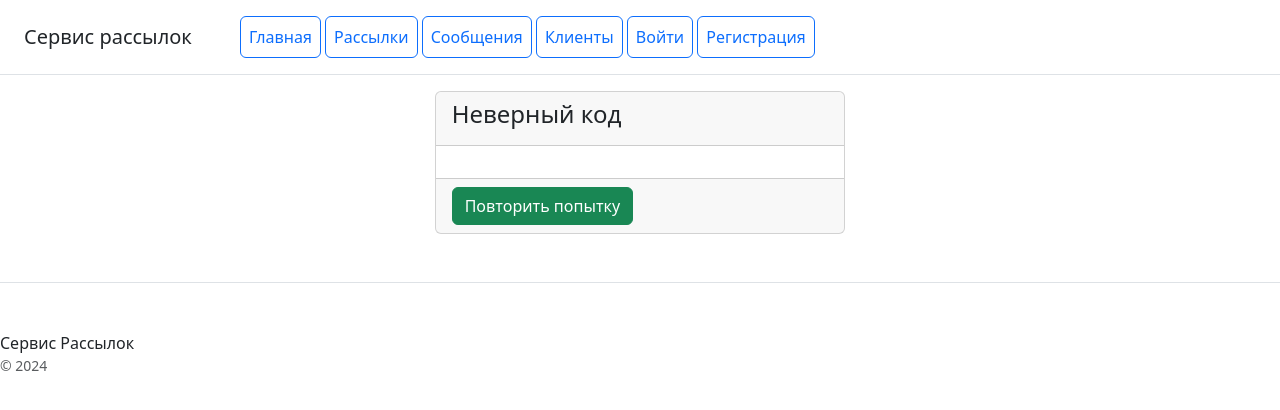
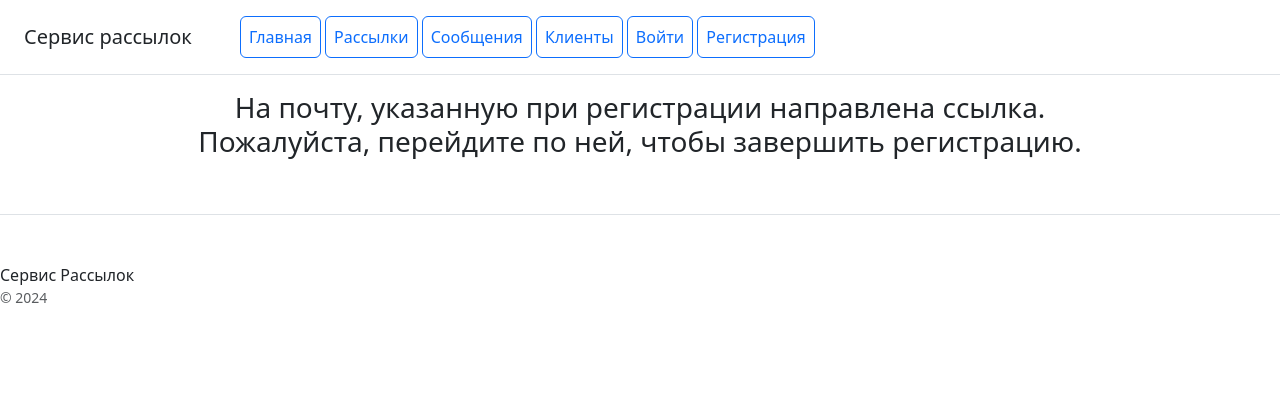
Before and after one commit to hastya/mailing, a Django app: page /users/verify_message/ in a window 1280 px wide. Shown: the top 410 px of the page. Run offline with Django 5.2, Linux system fonts and the light colour scheme; some libraries are stand-ins or nearby versions.

Commit message:
Change Users block

```diff
--- a/mailing/services.py
+++ b/mailing/services.py
@@ -19,7 +19,7 @@ def my_job():
     for mailing in mailings:
         mailing.status = 'Запущена'
         mailing.save()
-        emails_list = [client.email for client in mailing.mail_to.all()]
+        emails_list = [client.email for client in mailing.client.all()]
 
         result = send_mail(
             subject=mailing.message.title,
--- a/users/templates/users/users_list.html
+++ b/users/templates/users/users_list.html
@@ -15,7 +15,8 @@
                             {% else %}
                                 <p>Активный</p>
                             {% endif %}
-                            <a class="p-2 btn btn-outline-primary" href="{% url 'users:edit' object.pk %}">Редактировать</a>
+                            <a class="p-2 btn btn-outline-primary"
+                               href="{% url 'users:edit' object.pk %}">Редактировать</a>
                         </div>
                     </div>
                 </div>
--- a/users/templates/users/verify_message.html
+++ b/users/templates/users/verify_message.html
@@ -1,33 +1,11 @@
 {% extends 'mailing/base.html' %}
 
-{#{% block content %}#}
-{#    <div class="row text-center">#}
-{#        <div class="col-12">#}
-{#            <h3>На почту, указанную при регистрации направлена ссылка.<br>#}
-{#                Пожалуйста, перейдите по ней, чтобы завершить регистрацию.#}
-{#            </h3>#}
-{#        </div>#}
-{#    </div>#}
-{#{% endblock %}#}
-
 {% block content %}
-    <div class="col-12">
-        <form class='row' method="post" enctype="multipart/form-data">
-            <div class="col-4"></div>
-            <div class="col-4">
-                <div class="card">
-                    <div class="card-header">
-                        <h4 class="card-title">
-                            Неверный код
-                        </h4>
-                    </div>
-                    <div class="card-body">
-                    </div>
-                    <div class="card-footer">
-                        <a href="{% url 'users:verification_email' %}" class="btn btn-success">Повторить попытку</a>
-                    </div>
-                </div>
-            </div>
-        </form>
+    <div class="row text-center">
+        <div class="col-12">
+            <h3>На почту, указанную при регистрации направлена ссылка.<br>
+                Пожалуйста, перейдите по ней, чтобы завершить регистрацию.
+            </h3>
+        </div>
     </div>
 {% endblock %}
```
Also changed, not shown: mailing/models.py (+6 -6 lines), users/templates/users/register.html (indentation only), users/templates/users/success_verify.html (indentation only), users/templates/users/user_form.html (indentation only).
